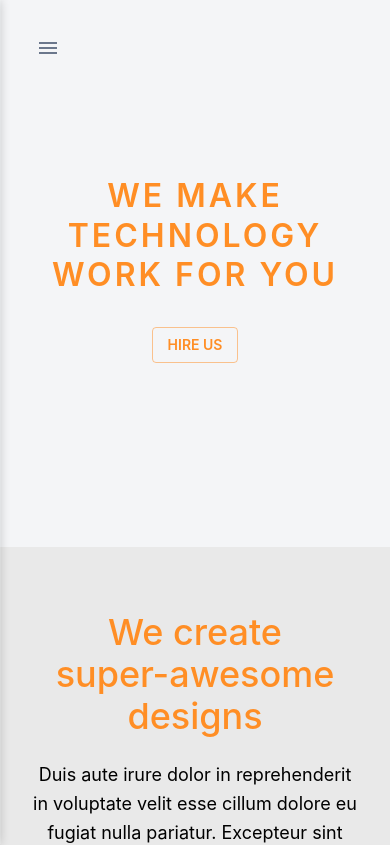
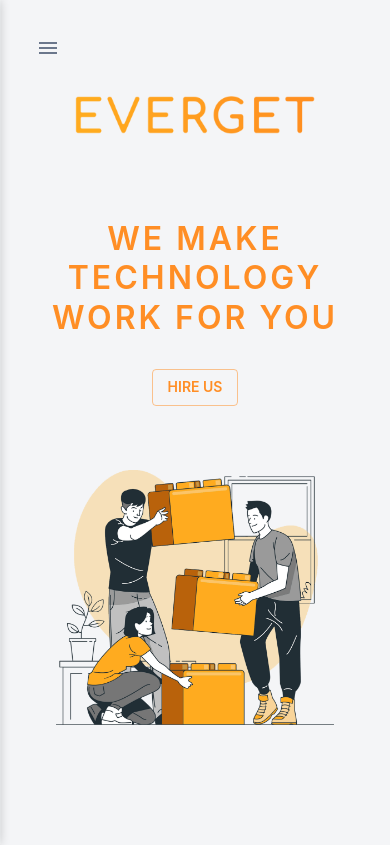
Before and after one commit to tedi4t/everget, a Next.js app: page / in a window 390 px wide. Shown: the top 845 px of the page. Built offline with nearby package versions, Linux system fonts and the light colour scheme.

Commit message:
removed layout responsive for images

```diff
--- a/components/CallToAction/CallToAction.tsx
+++ b/components/CallToAction/CallToAction.tsx
@@ -21,7 +21,7 @@ export function CallToAction() {
 			<WContainer>
 				<BackgroundRectangle />
 				<ImageWrapper>
-					{/*<Image src={Technologies} alt='everget' layout='responsive' />*/}
+					<Image src={Technologies} alt='everget' />
 					<Circle />
 				</ImageWrapper>
 				<InfoWrapper>
--- a/components/ContactPage/ContactPage.tsx
+++ b/components/ContactPage/ContactPage.tsx
@@ -52,7 +52,7 @@ export function ContactPage({ onSubmit }: { onSubmit: (contactInfo: ContactInfo)
 			<WContainer>
 				<Grid container sx={{ height: '100vh' }}>
 					<ImgWrapper>
-						{/*<Image src={ContactImg} alt='everget' layout='responsive' />*/}
+						<Image src={ContactImg} alt='everget' />
 					</ImgWrapper>
 					<RightSideWrapper>
 						<Typography variant={'h3'} color={'primary'}>
--- a/components/Header/Header.tsx
+++ b/components/Header/Header.tsx
@@ -2,7 +2,7 @@ import Image from 'next/image';
 import Grid from '@mui/material/Grid';
 import Link from 'next/link';
 
-import TeamConstruct from '../../assets/media/teamConstruct.png';
+import Team from '../../assets/media/teamConstruct.png';
 import Logo from '../../assets/media/logo.png';
 import { WContainer, WTypography, WButton, LogoWrapper, ImageWrapper } from './Header.styles';
 
@@ -12,7 +12,9 @@ export function Header() {
 			<WContainer>
 				<Grid container spacing={1}>
 					<Grid item md={6} container flexDirection={'column'} justifyContent={'space-between'}>
-						<LogoWrapper>{/*<Image src={Logo} alt='everget' layout='responsive' />*/}</LogoWrapper>
+						<LogoWrapper>
+							<Image src={Logo} alt='everget' />
+						</LogoWrapper>
 						<Grid container flexDirection={'column'}>
 							<WTypography>we make technology work for you</WTypography>
 							<Link href={'/contact'}>
@@ -22,7 +24,7 @@ export function Header() {
 					</Grid>
 					<Grid item md={6}>
 						<ImageWrapper>
-							{/*<Image src={Team} alt='everget' layout='responsive' />*/}
+							<Image src={Team} alt='everget' />
 						</ImageWrapper>
 					</Grid>
 				</Grid>
```
